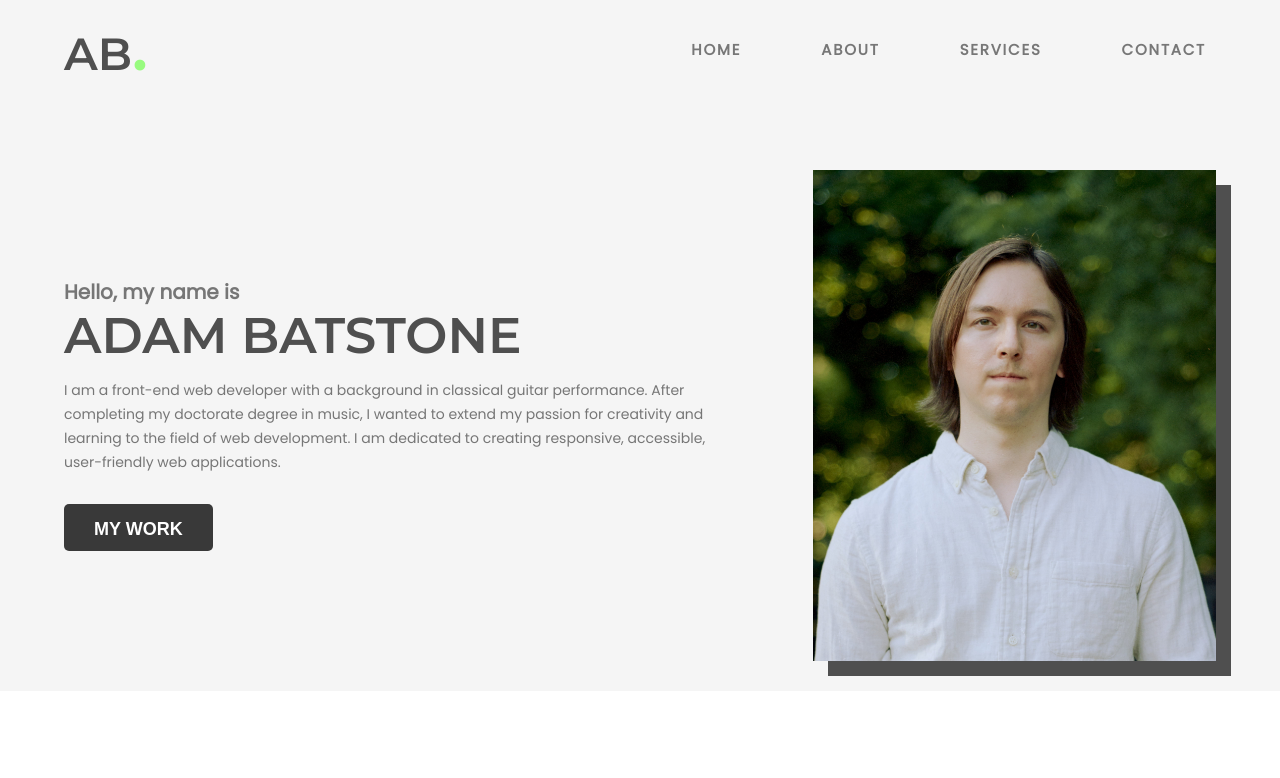
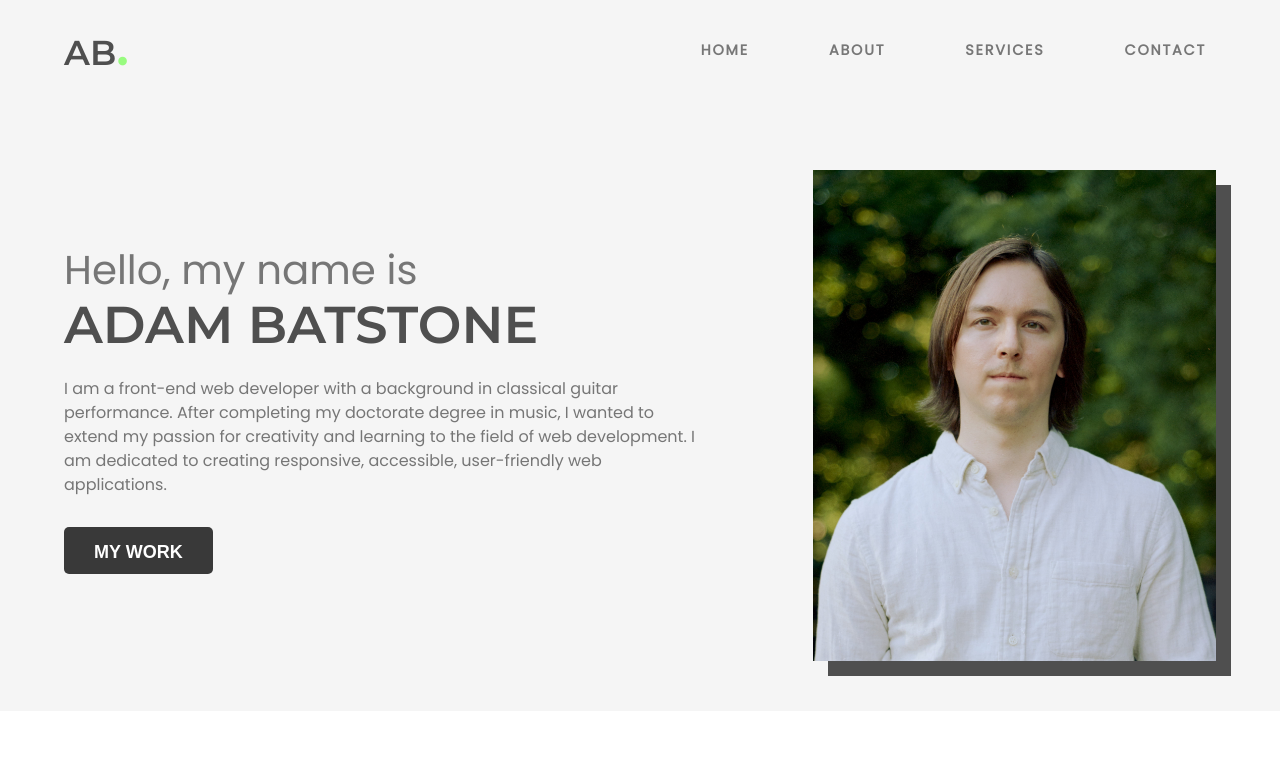
Before and after one commit to Batstone/portfolio, a plain HTML site: page index.html in a window 1280 px wide. Shown: the top 778 px of the page. Drawn offline with Linux system fonts and the light colour scheme.

Commit message:
font size now calc

```diff
--- a/styles/sass/style.scss
+++ b/styles/sass/style.scss
@@ -40,7 +40,7 @@ button:hover{
 }
 
 section {
-    padding: 30px 0;
+    padding: 50px 0;
 }
 
 /* Link style
@@ -69,7 +69,7 @@ a:hover {
 p {
 	font-family: 'Poppins', sans-serif;
 	color: #767676;
-	font-size: 14px;
+	font-size: calc(.6rem + .5vw);
 	line-height: 24px;
 	font-weight: 400;
 	margin: 0;
@@ -83,24 +83,25 @@ h1, h2, h4, h5, h6{
 }
 
 h1 {
-    font-size: 50px;
+	font-size: calc(1.8rem + 1.8vw);
     font-family: 'Montserrat', sans-serif;
-	font-weight: 700;
+    font-weight: 700;
+    line-height: 45px;
 }
 
 h2 {
-    font-size: 38px;
+    font-size: calc(1.5rem + 1.5vw);
 	font-weight: 700;
 }
 
 h3 {
-    font-size: 24px;
+    font-size: calc(1.4rem + 1.4vw);
     color: #767676;
 
 }
 
 h4 {
-    font-size: 18px;
+    font-size: calc(.7rem + .7vw);
 }
 
 .bg-color-1 {
@@ -121,7 +122,7 @@ h4 {
     width: 77px;
 }
 .horizontal-line div.top {
-    margin: 12px auto;
+    margin: 18px auto;
     width: 44px;
 }
 
@@ -157,10 +158,10 @@ header {
 }
 
 .header-logo {
-    font-size: 45px;
+    font-size: calc(1.2rem + 1.2vw);
     span {
         color: #208307;
-        font-size: 65px;
+        font-size: calc(1.8rem + 1.8vw);
         animation: color-shift 1.5s infinite;
     }
 }
@@ -179,7 +180,7 @@ header {
 }
 
 .main-nav li a {
-    font-size: 15px;
+    font-size: calc(.5rem + .5vw);
     color: #777777;
     font-weight: 800;
     line-height: 40px;
@@ -232,10 +233,6 @@ header {
 
 .about-me-text {
     padding-right: 50px;
-    h3 {
-        font-weight: 900;
-        font-size: 20px;
-    }
     h1 {
         margin-top: 20px;
     }
@@ -290,7 +287,6 @@ header {
     }
     p {
         color: black;
-        font-size: 18px;
         margin-top: 10px;
     }
 }
@@ -332,7 +328,6 @@ header {
             margin-top: 15px;
         }
         h3 {
-            font-size: 34px;
             transition: 0.5s;
             a {
                 color: #4f4f4f;
@@ -469,6 +464,6 @@ footer {
     padding: 25px;
     p {
         color: #fff;
-        font-size: 15px;
+        font-size: calc(.5rem + .5vw);
     }
 }
```
Also changed, not shown: styles/style.css.
